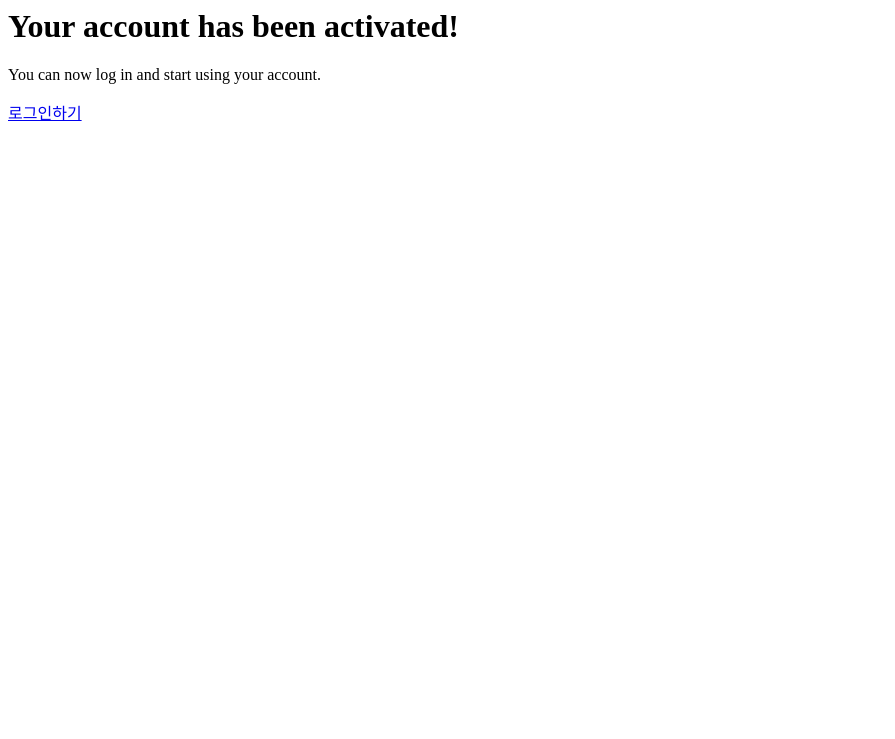
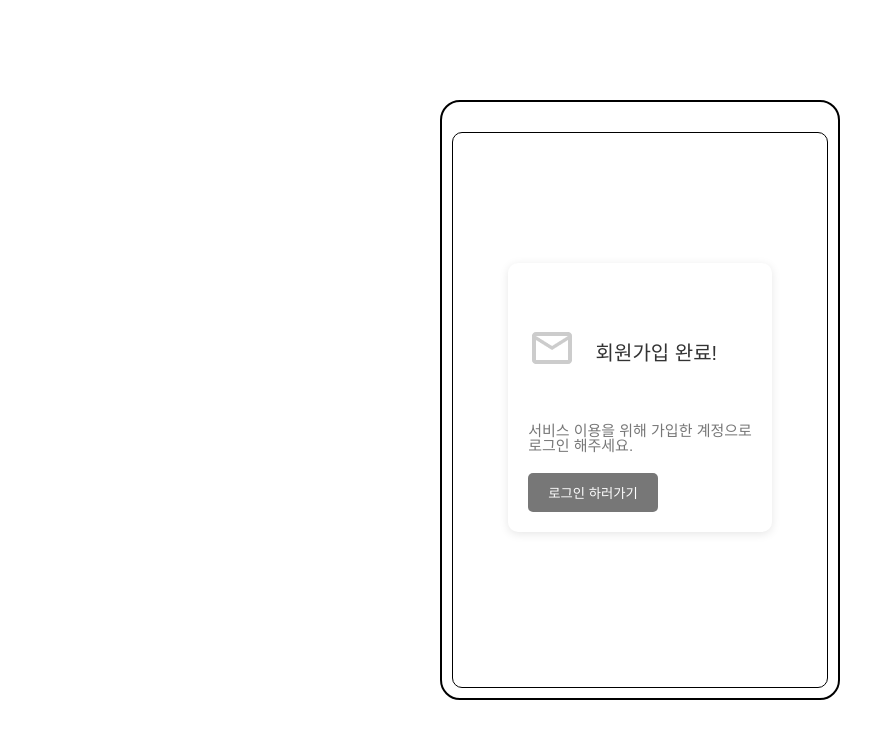
Before and after one commit to ROKATAXI/taxiRoka, a Django app: template templates/user/account_activated.html in a window 1280 px wide. Shown: the top 739 px of the page, without its empty margins (0-895 px from the left). Run offline with Django 4.2, Linux system fonts and the light colour scheme; the template is opened without the code that fills it, so the values that code supplies are empty; some libraries are stand-ins or nearby versions; some web fonts are replaced.

Commit message:
account_activated CSS 수정

```diff
--- a/templates/user/account_activated.html
+++ b/templates/user/account_activated.html
@@ -1,3 +1,74 @@
-<h1>Your account has been activated!</h1>
-<p>You can now log in and start using your account.</p>
-<a href="/user/main/">로그인하기</a>
+
+{% extends './base.html' %}{% load static %}
+{% block content %}
+
+
+    <style>
+        .main_container {
+            font-family: Arial, sans-serif;
+            background-color: #f4f4f4;
+            margin: 0;
+            padding: 0;
+            display: flex;
+            justify-content: center;
+            align-items: center;
+            min-height: 100vh;
+            text-align: center;
+
+        }
+
+        .container {
+            margin-top:130px;
+            background-color: white;
+            padding: 20px;
+            border-radius: 10px;
+            box-shadow: 0 2px 10px rgba(0, 0, 0, 0.1);
+
+        }
+
+        .email-image {
+            display: inline-block;
+            vertical-align: middle;
+            margin-right: 15px;
+        }
+
+        h1 {
+            color: #333;
+            font-size: 20px;
+            margin-bottom: 10px;
+            display: inline-block;
+            vertical-align: middle;
+        }
+
+        p {
+            color: #777;
+            font-size: 15px;
+            margin-top: 10px;
+        }
+
+        .button-container {
+            margin-top: 20px;
+        }
+
+        .custom-button {
+            padding: 10px 20px;
+            background-color: #777;
+            color: white;
+            border: none;
+            border-radius: 5px;
+            cursor: pointer;
+        }
+    </style>
+
+<div class="main-container">
+    <div class="container">
+        <img class="email-image" src="{% static 'img/email.png' %}" alt="이메일로고사진">
+        <h1>회원가입 완료!</h1>
+        <p>서비스 이용을 위해 가입한 계정으로 <br>로그인 해주세요.</p>
+        <div class="button-container">
+            <button class="custom-button" onclick="window.location.href='/user/main/'">로그인 하러가기</button>
+        </div>
+    </div>
+</div>
+
+{% endblock %}
```
